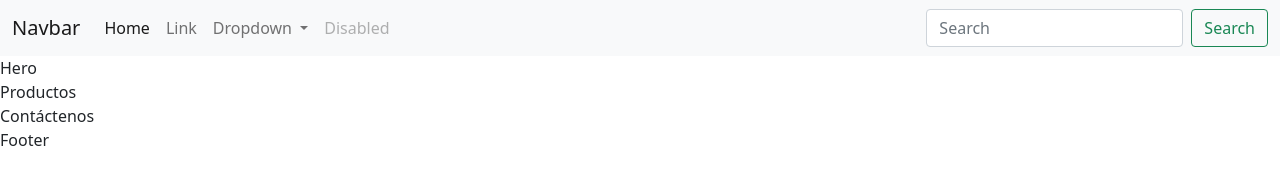
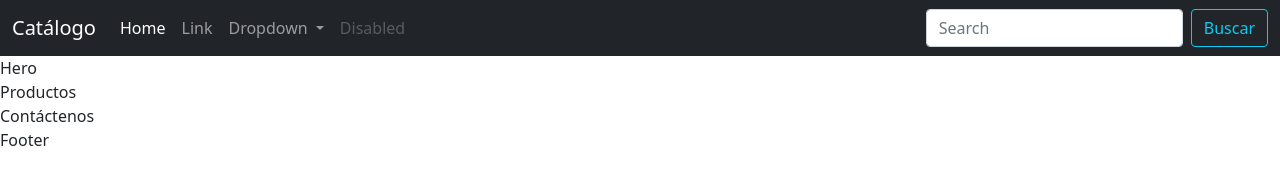
Before and after one commit to alterunuvu/semana3-bootstrap, a plain HTML site: page index.html in a window 1280 px wide. Drawn offline with Linux system fonts and the light colour scheme.

Commit message:
Buscador

```diff
--- a/index.html
+++ b/index.html
@@ -10,9 +10,9 @@
   </head>
   <body>
     <header>
-      <nav class="navbar navbar-expand-lg navbar-light bg-light">
+      <nav class="navbar navbar-expand-lg navbar-dark bg-dark">
         <div class="container-fluid">
-          <a class="navbar-brand" href="#">Navbar</a>
+          <a class="navbar-brand" href="#">Catálogo</a>
           <button
             class="navbar-toggler"
             type="button"
@@ -69,9 +69,7 @@
                 placeholder="Search"
                 aria-label="Search"
               />
-              <button class="btn btn-outline-success" type="submit">
-                Search
-              </button>
+              <button class="btn btn-outline-info" type="submit">Buscar</button>
             </form>
           </div>
         </div>
```
